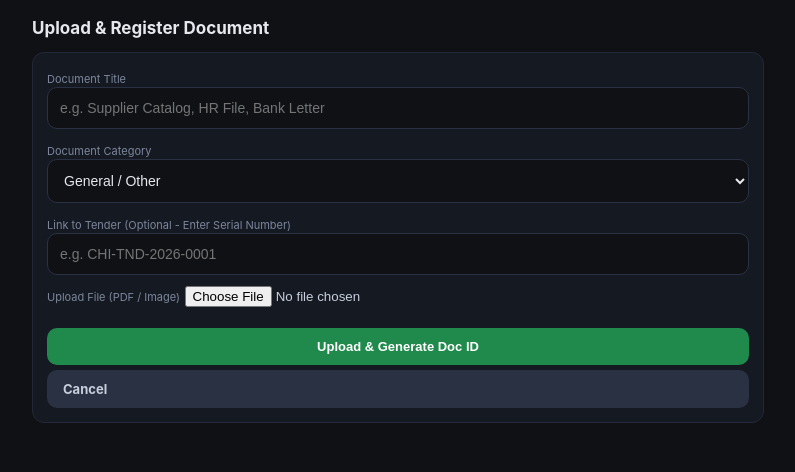
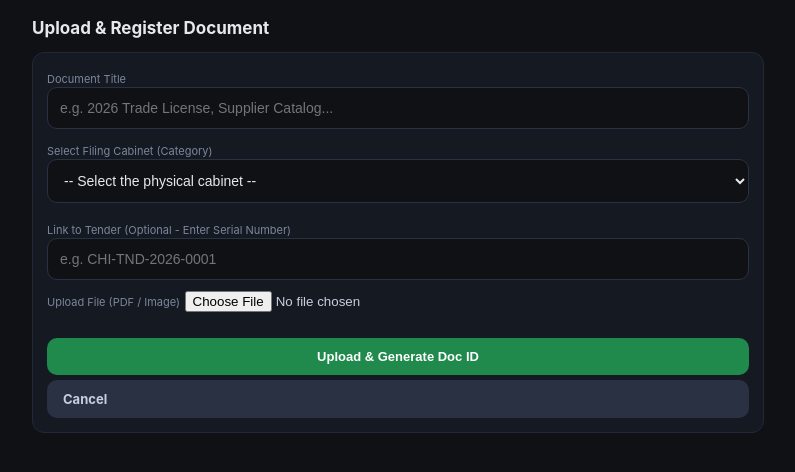
Before and after one commit to gojamochzeleku-cell/Infinity-erp, a Django app: template templates/document_upload.html in a window 1280 px wide. Shown: the top 472 px of the page, without its empty margins (242-1037 px from the left). Run offline with Django 5.2, Linux system fonts and the light colour scheme; the template is opened without the code that fills it, so the values that code supplies are empty; some libraries are stand-ins or nearby versions.

Commit message:
Update: Align Document Categories with the 10-Cabinet Filing Blueprint

```diff
--- a/templates/document_upload.html
+++ b/templates/document_upload.html
@@ -7,23 +7,29 @@
     {% csrf_token %}
 
     <label class="meta">Document Title</label>
-    <input type="text" name="title" required placeholder="e.g. Supplier Catalog, HR File, Bank Letter">
+    <input type="text" name="title" required placeholder="e.g. 2026 Trade License, Supplier Catalog...">
 
-    <label class="meta">Document Category</label>
-    <select name="category" required style="margin-bottom:10px;">
-      <option value="GENERAL">General / Other</option>
-      <option value="TENDER">Tender & Bidding</option>
-      <option value="FINANCE">Finance & Banking</option>
-      <option value="LEGAL">Legal & Agreements</option>
-      <option value="HR">Human Resources</option>
-      <option value="MAIL">Correspondence</option>
+    <label class="meta">Select Filing Cabinet (Category)</label>
+    <select name="category" required style="margin-bottom:15px; font-size:14px;">
+      <option value="" disabled selected>-- Select the physical cabinet --</option>
+      <option value="TENDER_SRC">CAB 01: Tender Sourcing & Feasibility</option>
+      <option value="TENDER_PREP">CAB 02: Tender Prep & Submission</option>
+      <option value="PROCUREMENT">CAB 03: Procurement & Import</option>
+      <option value="LOGISTICS">CAB 04: Logistics & Delivery</option>
+      <option value="FINANCE">CAB 05: Bank Guarantees & LCs</option>
+      <option value="ACCOUNTING">CAB 06: Accounting & Payroll</option>
+      <option value="LEGAL">CAB 07: Legal & Contracts</option>
+      <option value="HR">CAB 08: Human Resources</option>
+      <option value="MAIL">CAB 09: Mail & Correspondence</option>
+      <option value="ADMIN">CAB 10: Corporate Admin</option>
+      <option value="GENERAL">General / Unfiled</option>
     </select>
 
     <label class="meta">Link to Tender (Optional - Enter Serial Number)</label>
     <input type="text" name="tender_serial" placeholder="e.g. CHI-TND-2026-0001">
 
     <label class="meta">Upload File (PDF / Image)</label>
-    <input type="file" name="file" required style="color:#c8cfdd; margin-bottom:15px;">
+    <input type="file" name="file" required style="color:#c8cfdd; margin-bottom:20px;">
 
     <button class="btn btn-green wide" type="submit">Upload & Generate Doc ID</button>
     <a class="btn btn-grey wide" href="{% url 'dashboard' %}" style="margin-top:5px;">Cancel</a>
```
Also changed, not shown: core/models.py (+11 -6 lines), core/migrations/0029_alter_document_category.py (added).
